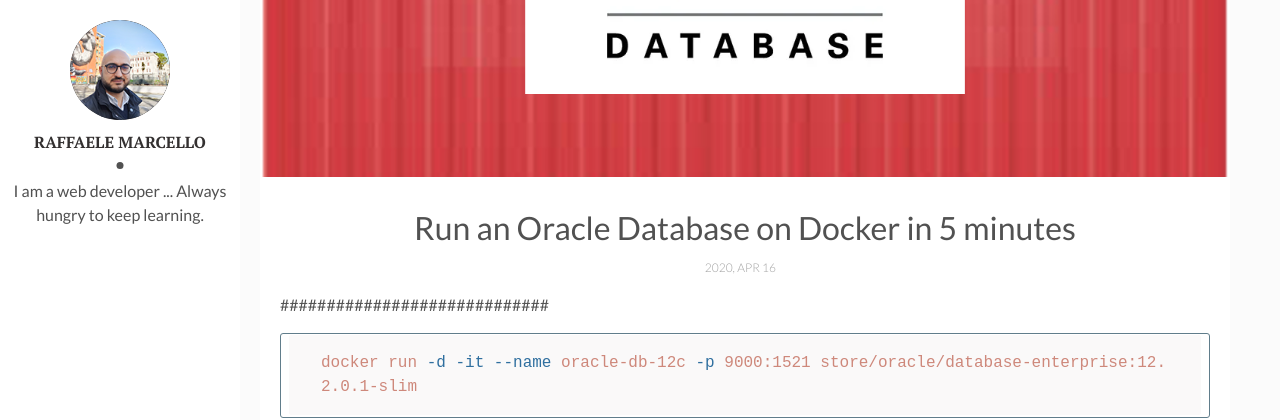
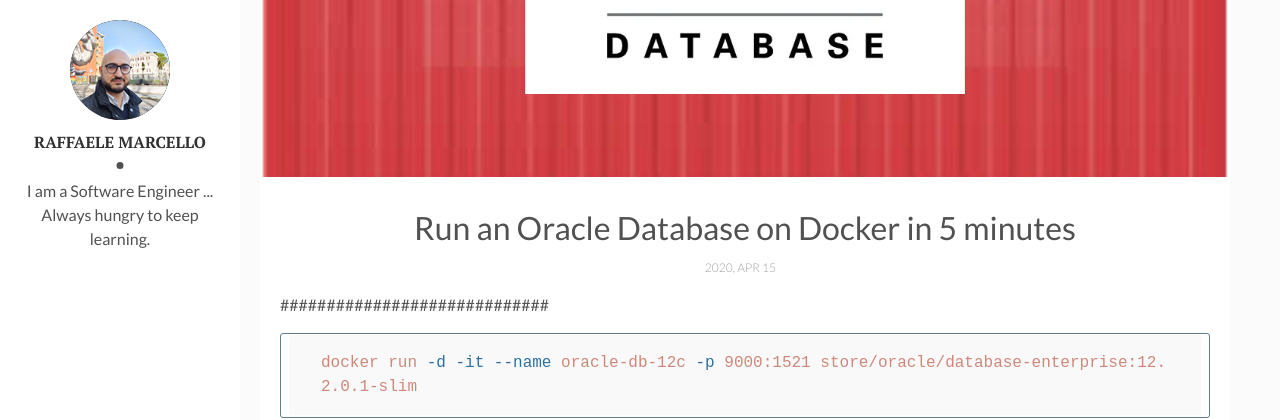
Before and after one commit to marcelloraffaele/marcelloraffaele.github.io, a Jekyll site: the page built from _posts/2020-04-14-DockerOracleDatabaseIn5Minutes.markdown, in a window 1280 px wide and 900 px high, scrolled down 343 px. Shown: the top 420 px of the window. Built offline with Jekyll 4.4.1, drawn with Linux system fonts in a browser that asks for light colours; comment, search, counter and statistics services are not loaded.

Commit message:
improve post

````diff
--- a/_config.yml
+++ b/_config.yml
@@ -1,4 +1,4 @@
-title: Hello, world! I'm Raffaele Marcello
+title: Raffaele Marcello personal github web site
 description: This is the personal github web site of Raffaele Marcello
 permalink: ':title/'
 baseurl: "" # the subpath of your site, e.g. /blog, empy for base url
@@ -8,7 +8,7 @@ site-twitter: #if your site has a twitter account, enter it here
 # Author Settings
 author: Raffaele Marcello # add your name
 author-img: rmarcello.png # add your photo
-about-author: I am a web developer ... Always hungry to keep learning. # add description
+about-author: I am a Software Engineer ... Always hungry to keep learning. # add description
 social-twitter: https://twitter.com/rmarcello
 social-facebook: # add your Facebook handle
 social-github: marcelloraffaele
@@ -16,10 +16,10 @@ social-linkedin: https://www.linkedin.com/in/raffaele-marcello-4b684514/
 social-email: dev.rmarcello@gmail.com
 
 # Disqus
-discus-identifier: mr-brown # add your discus identifier
+discus-identifier: rmarcello # add your discus identifier
 
 # Tracker
-analytics: # Google Analytics
+analytics: UA-45995597-1 # Google Analytics
 
 # Build Settings
 markdown: kramdown
--- a/_posts/2020-04-14-DockerOracleDatabaseIn5Minutes.markdown
+++ b/_posts/2020-04-14-DockerOracleDatabaseIn5Minutes.markdown
@@ -1,7 +1,7 @@
 ---
 layout: post
 title: Run an Oracle Database on Docker in 5 minutes
-date: 2020-04-16 20:00:00 +0100
+date: 2020-04-15 20:00:00 +0100
 description: Simple first post
 img: container_oracle.png # Add image post (optional)
 fig-caption: docker_oracle.png # Add figcaption (optional)
@@ -32,7 +32,7 @@ docker exec -it oracle-db-12c bash -c "source /home/oracle/.bashrc; sqlplus /nol
 ```
 
 #sql
-```SQL
+```
 connect sys/Oradoc_db1@ORCLCDB as sysdba
 
 alter session set container=ORCLPDB1;
````
